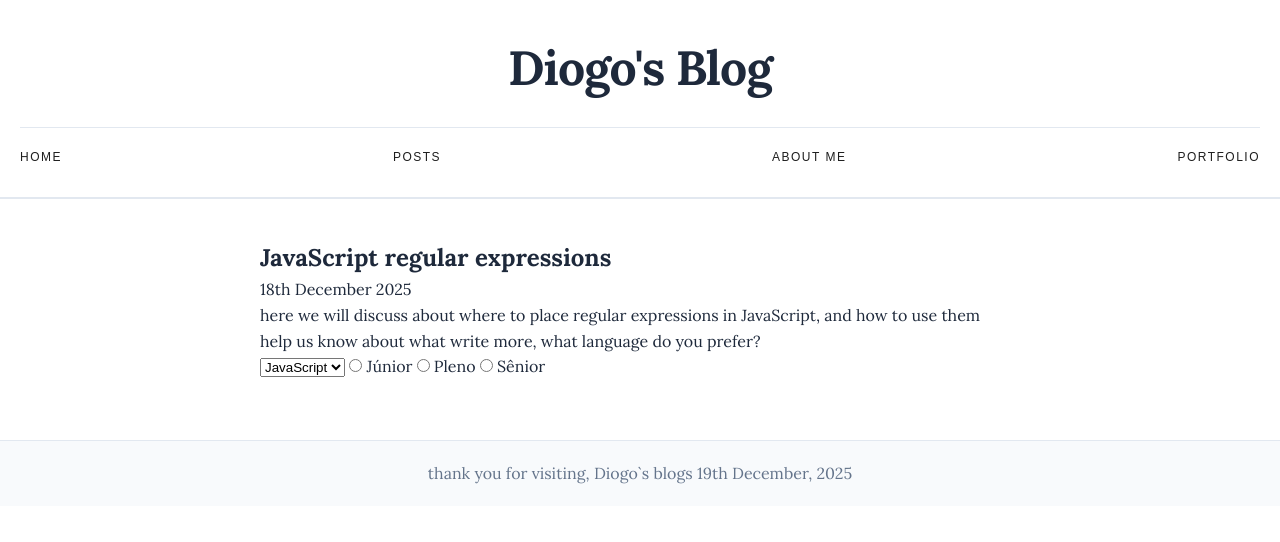
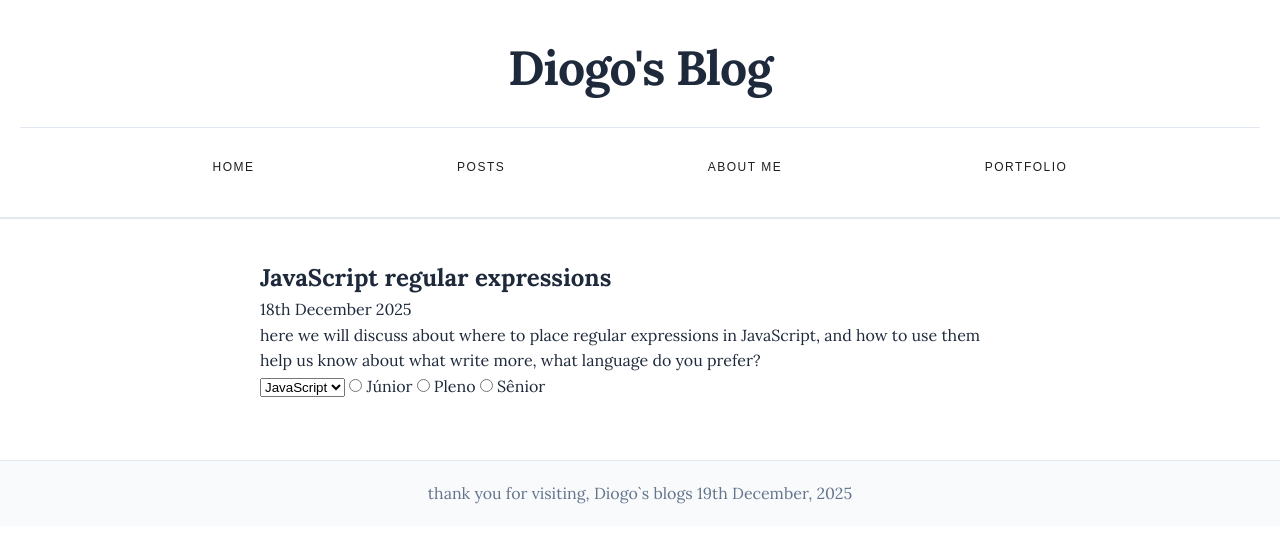
Before and after one commit to DiogoGRS/diogo-blog, a plain HTML site: page frontend/posts/JS-regular-expressions.html in a window 1280 px wide. Drawn offline with Linux system fonts and the light colour scheme; files that its build step writes are made by us from their sources.

Commit message:
adding flex style

```diff
--- a/frontend/posts/JS-regular-expressions.html
+++ b/frontend/posts/JS-regular-expressions.html
@@ -4,7 +4,7 @@
     <meta charset="UTF-8">
     <meta name="viewport" content="width=device-width, initial-scale=1.0">
     <title>JavaScript regular expressions</title>
-    <link rel="stylesheet" href="style.css">
+    <link rel="stylesheet" href="../style.css">
     <!-- Google Fonts - Lora -->
     <link rel="preconnect" href="https://fonts.googleapis.com">
     <link rel="preconnect" href="https://fonts.gstatic.com" crossorigin>
--- a/frontend/style.css
+++ b/frontend/style.css
@@ -50,9 +50,13 @@ nav {
     padding-top: 20px;
     margin-top: 20px;
     display: flex;
-    justify-content: space-between;
+    justify-content: space-evenly;
+    align-items: center;
     margin-left: auto;
     margin-right: auto;
+    height: 60px;
+    flex-wrap: wrap;
+    gap: 10px;
 }
 
 nav a {
```
Also changed, not shown: frontend/about-me.html (+0 -2 lines).
